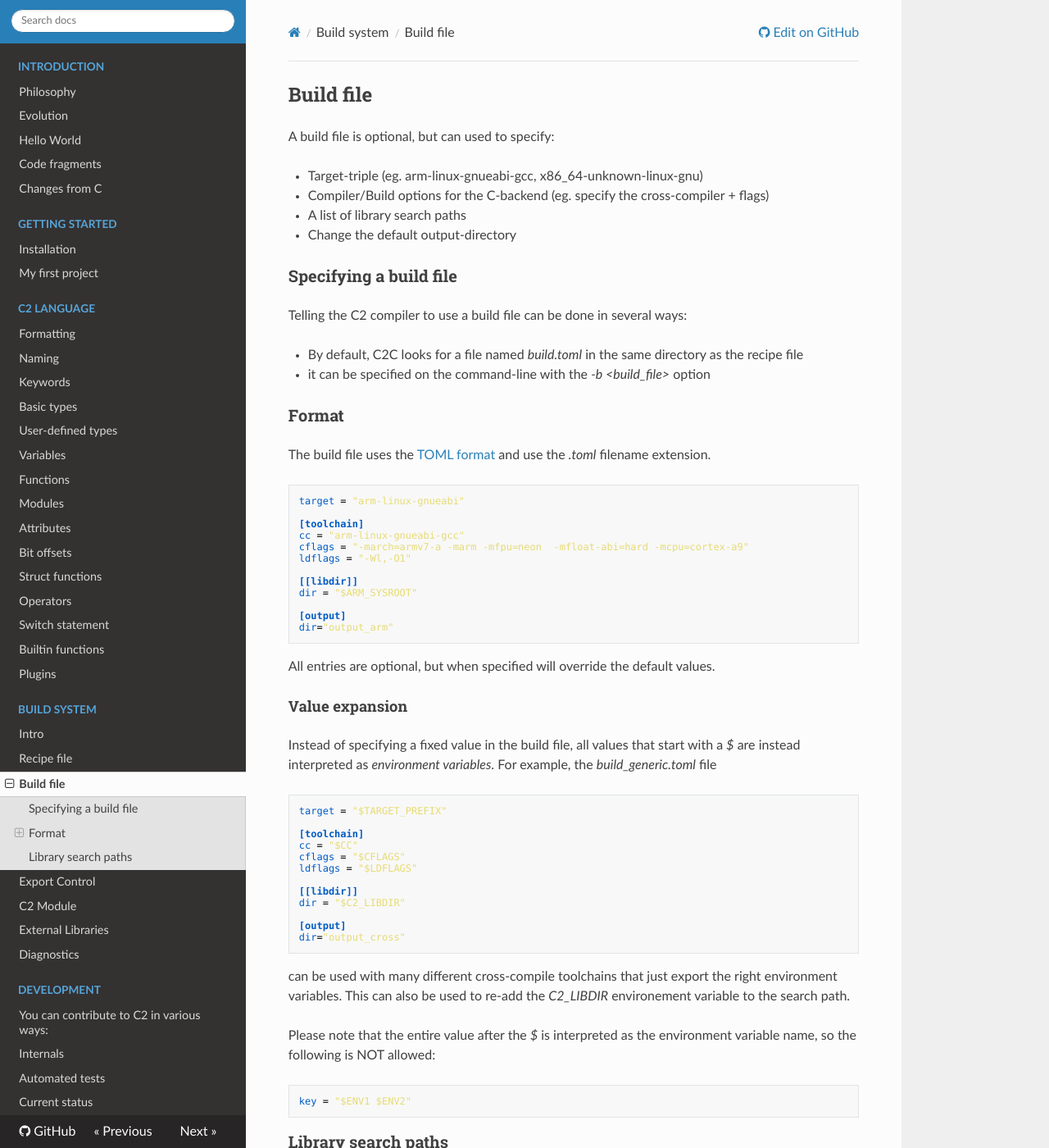
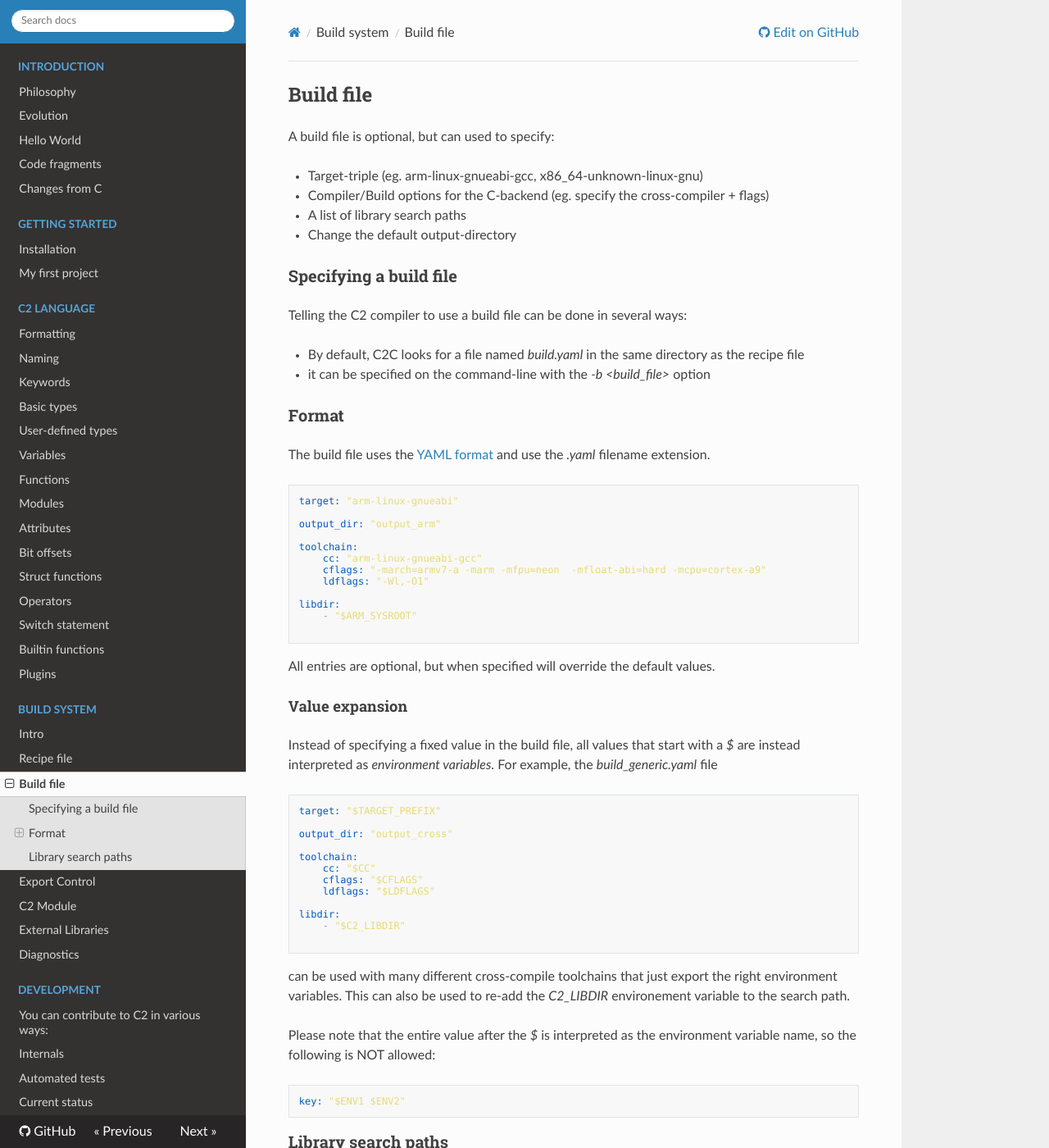
Before and after one commit to c2lang/documentation, an MkDocs documentation site: the page built from documentation/docs/build_system/build_file.md, in a window 1280 px wide and 1400 px high. Shown: the whole window at 82% size. Built offline with MkDocs 1.6.1, drawn with Linux system fonts in a browser that asks for light colours; nearby versions of some CDN libraries; old or Windows-style settings are respelled for this version of MkDocs.

Commit message:
build-file: change format to YAML

````diff
--- a/documentation/docs/build_system/build_file.md
+++ b/documentation/docs/build_system/build_file.md
@@ -11,27 +11,27 @@ A build file is optional, but can used to specify:
 ### Specifying a build file
 Telling the C2 compiler to use a build file can be done in several ways:
 
-* By default, C2C looks for a file named *build.toml* in the same directory as the recipe file
+* By default, C2C looks for a file named *build.yaml* in the same directory as the recipe file
 * it can be specified on the command-line with the *-b <build_file\>* option
 
 
 ### Format
-The build file uses the [TOML format](https://github.com/toml-lang/toml) and use
-the *.toml* filename extension.
+The build file uses the [YAML format](https://yaml.org) and use
+the *.yaml* filename extension.
 
-```toml
-target = "arm-linux-gnueabi"
+```yaml
+target: "arm-linux-gnueabi"
 
-[toolchain]
-cc = "arm-linux-gnueabi-gcc"
-cflags = "-march=armv7-a -marm -mfpu=neon  -mfloat-abi=hard -mcpu=cortex-a9"
-ldflags = "-Wl,-O1"
+output_dir: "output_arm"
 
-[[libdir]]
-dir = "$ARM_SYSROOT"
+toolchain:
+    cc: "arm-linux-gnueabi-gcc"
+    cflags: "-march=armv7-a -marm -mfpu=neon  -mfloat-abi=hard -mcpu=cortex-a9"
+    ldflags: "-Wl,-O1"
 
-[output]
-dir="output_arm"
+libdir:
+    - "$ARM_SYSROOT"
+
 ```
 
 All entries are optional, but when specified will override the default values.
@@ -39,21 +39,21 @@ All entries are optional, but when specified will override the default values.
 #### Value expansion
 
 Instead of specifying a fixed value in the build file, all values that start with a *$* are
-instead interpreted as *environment variables*. For example, the *build_generic.toml* file
+instead interpreted as *environment variables*. For example, the *build_generic.yaml* file
 
-```toml
-target = "$TARGET_PREFIX"
+```yaml
+target: "$TARGET_PREFIX"
 
-[toolchain]
-cc = "$CC"
-cflags = "$CFLAGS"
-ldflags = "$LDFLAGS"
+output_dir: "output_cross"
 
-[[libdir]]
-dir = "$C2_LIBDIR"
+toolchain:
+    cc: "$CC"
+    cflags: "$CFLAGS"
+    ldflags: "$LDFLAGS"
 
-[output]
-dir="output_cross"
+libdir:
+    - "$C2_LIBDIR"
+
 ```
 
 can be used with many different cross-compile toolchains that just export the right
@@ -63,8 +63,8 @@ variable to the search path.
 Please note that the entire value after the *$* is interpreted as the
 environment variable name, so the following is NOT allowed:
 
-```toml
-key = "$ENV1 $ENV2"
+```yaml
+key: "$ENV1 $ENV2"
 ```
 
 
````
Also changed, not shown: documentation/docs/build_system/libraries.md (+1 -1 lines).
